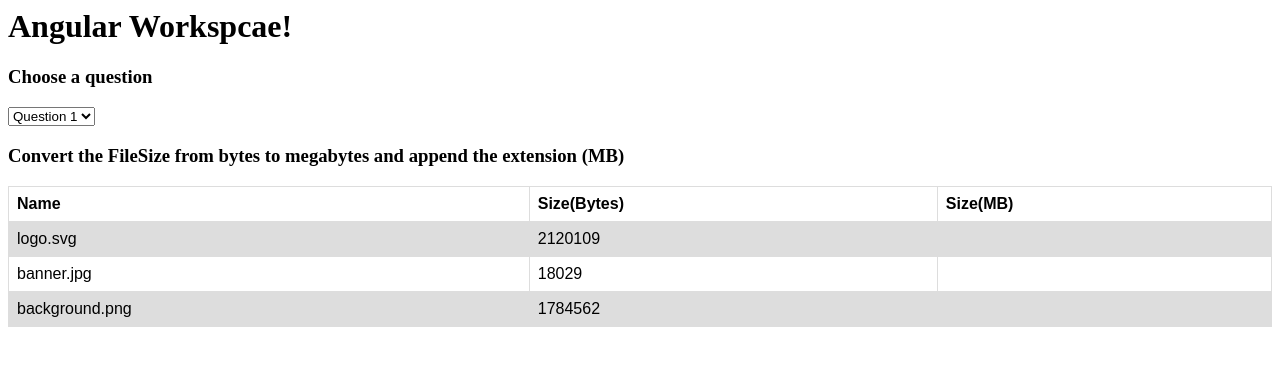
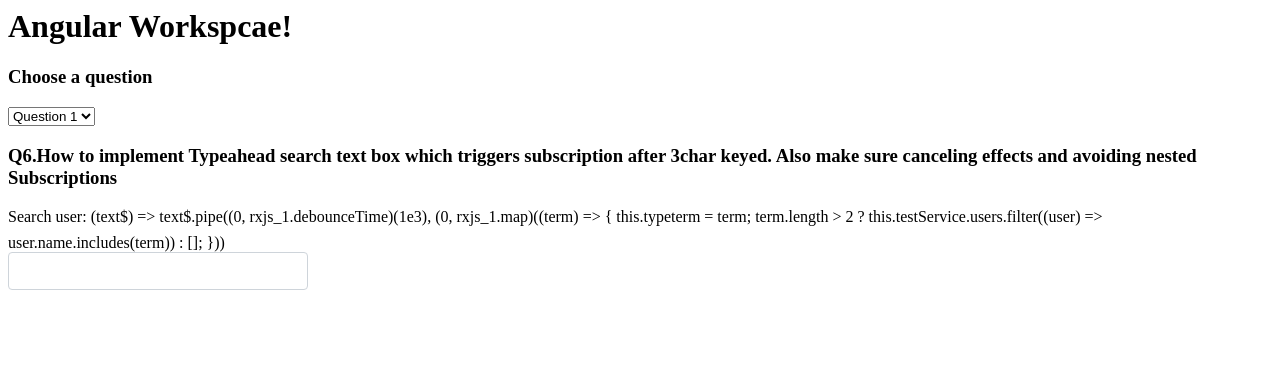
Before and after one commit to SandboxOfficial/angular-workspace, an Angular app: page / in a window 1280 px wide. Shown: the top 366 px of the page. Built offline with nearby package versions, Linux system fonts and the light colour scheme.

Commit message:
4 files modified

```diff
--- a/src/app/question6.component.ts
+++ b/src/app/question6.component.ts
@@ -1,11 +1,38 @@
 /**QUESTION: How to implement Typeahead search text box which triggers subscription after 3char keyed. Also make sure canceling effects and avoiding nested Subscriptions **/
 
 import { Component } from '@angular/core';
+import { debounceTime, map, Observable } from 'rxjs';
+import { User, TesteventService } from './testEvent.service';
 
 @Component({
   selector: 'question6',
   template: ` <h3>Q6.How to implement Typeahead search text box which triggers subscription after 3char keyed. Also make sure canceling effects and avoiding nested Subscriptions</h3>
+  <ng-template #rt let-r="result" let-t="term">
+  <ngb-highlight [result]="r.name" [term]="t"></ngb-highlight>
+  </ng-template>
+  <label for="typeahead-template">Search user:</label>  {{search}}
+  <input id="typeahead-template" type="text" class="form-control"[(ngModel)]="model" #ctrl="ngModel"  [ngbTypeahead]="search" [resultTemplate]="rt"
+    [inputFormatter]="formatter" />
+  `,
+  providers: [TesteventService],
+})
+export class Question6Component {
+  public model: any;
+  public typeterm: any;
+  constructor(private testService: TesteventService) {}
 
-  `,
-})
-export class Question6Component {}
+  search = (text$: Observable<string>) =>
+    text$.pipe(
+      debounceTime(1000),
+      map((term: string) => {
+        this.typeterm = term;
+        term.length > 2
+          ? this.testService.users.filter((user: User) =>
+              user.name.includes(term)
+            )
+          : [];
+      })
+    );
+
+  formatter = (x: { name: string }) => x.name;
+}
--- a/src/app/questions.component.ts
+++ b/src/app/questions.component.ts
@@ -16,7 +16,7 @@ import { Component } from '@angular/core';
   `,
 })
 export class QuestionsComponent {
-  qNum = 1;
+  qNum = 6;
   options = [1, 2, 3, 4, 5, 6];
   updatQues = (event: any): any => {
     this.qNum = event.target.value;
--- a/src/app/testEvent.service.ts
+++ b/src/app/testEvent.service.ts
@@ -7,7 +7,7 @@ export interface User {
 @Injectable()
 export class TesteventService {
   public isLoggedIn = false;
-  private users = [
+  public users = [
     {
       id: 1,
       name: 'john doe',
--- a/src/global_styles.css
+++ b/src/global_styles.css
@@ -15,3 +15,19 @@ th {
 tr:nth-child(even) {
   background-color: #dddddd;
 }
+label {
+  display: inline-block;
+  margin-bottom: 0.5rem;
+}
+.form-control {
+  display: block;
+  width: 300px;
+  padding: 0.375rem 0.75rem;
+  font-size: 1rem;
+  line-height: 1.5;
+  color: #495057;
+  background-color: #fff;
+  background-clip: padding-box;
+  border: 1px solid #ced4da;
+  border-radius: 0.25rem;
+}
```
